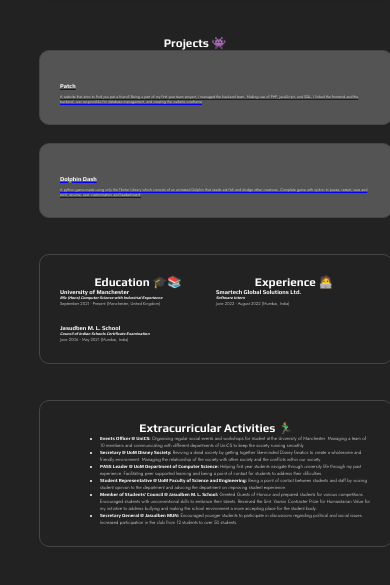
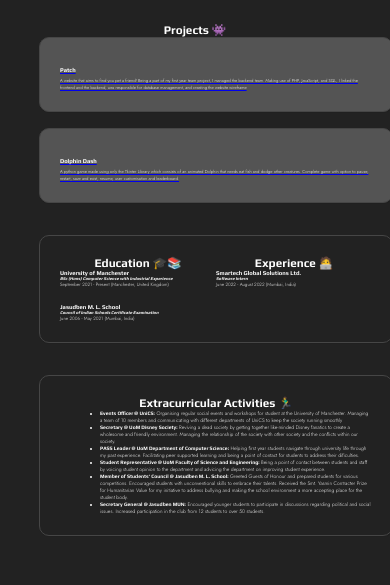
Before and after one commit to DhrishajG/dhrishajg.github.io, a plain HTML site: page index.html in a window 390 px wide. Shown: the part 287-872 px from the top of the page. Drawn offline with Linux system fonts and the light colour scheme.

Commit message:
trying to make it more responsive

```diff
--- a/index.html
+++ b/index.html
@@ -49,14 +49,14 @@
         <a href="https://github.com/DhrishajG/Patch">
           <div class="block-big normal-text project-block">
             <span class="heading" style="text-align:center;font-size:1.5vw;">Patch</span>
-            <p class="normal-text" style="font-size:1vw;">A website that aims to find you pet a friend! Being a part of my first year team project, I managed the backend team. Making use of PHP, JavaScript, and SQL, I linked the frontend and the backend, was responsible for database management, and creating the website wireframe</p>
+            <p class="normal-text" style="font-size:1.1vw;">A website that aims to find you pet a friend! Being a part of my first year team project, I managed the backend team. Making use of PHP, JavaScript, and SQL, I linked the frontend and the backend, was responsible for database management, and creating the website wireframe</p>
           </div>
         </a>
         <br>
         <a href="https://github.com/DhrishajG/DolphinDash">
           <div class="block-big normal-text project-block">
             <span class="heading" style="text-align:center;font-size:1.5vw;">Dolphin Dash</span>
-            <p class="normal-text" style="font-size:1vw;">A python game made using only the Tkinter Library which consists of an animated Dolphin that needs eat fish and dodge other creatures. Complete game with option to pause, restart, save and exist, resume, user customisation and leaderboard.</p>
+            <p class="normal-text" style="font-size:1.1vw;">A python game made using only the Tkinter Library which consists of an animated Dolphin that needs eat fish and dodge other creatures. Complete game with option to pause, restart, save and exist, resume, user customisation and leaderboard.</p>
           </div>
         </a>
         </table>
@@ -66,18 +66,18 @@
           <div class="column">
             <p class="heading" style="text-align:center; font-size: 3vw;">Education 🎓📚</p>
             <p class="heading" style="font-size:1.5vw;">University of Manchester</p>
-            <p class="heading" style="font-size:1vw; font-style: italic;">BSc (Hons) Computer Science with Industrial Experience</p>
-            <p class="normal-text" style="font-size: 1.1vw;">September 2021 - Present (Manchester, United Kingdom)</p>
+            <p class="heading" style="font-size:1.1vw; font-style: italic;">BSc (Hons) Computer Science with Industrial Experience</p>
+            <p class="normal-text" style="font-size: 1.2vw;">September 2021 - Present (Manchester, United Kingdom)</p>
             <br>
             <p class="heading" style="font-size:1.5vw;">Jasudben M. L. School</p>
-            <p class="heading" style="font-size:1vw; font-style: italic;">Council of Indian Schools Certificate Examination</p>
-            <p class="normal-text" style="font-size: 1.1vw;">June 2006 - May 2021 (Mumbai, India)</p>
+            <p class="heading" style="font-size:1.1vw; font-style: italic;">Council of Indian Schools Certificate Examination</p>
+            <p class="normal-text" style="font-size: 1.2vw;">June 2006 - May 2021 (Mumbai, India)</p>
           </div>
           <div class="column">
             <p class="heading" style="text-align:center; font-size: 3vw;">Experience 🧑‍💻</p>
             <p class="heading" style="font-size:1.5vw;">Smartech Global Solutions Ltd.</p>
-            <p class="heading" style="font-size:1vw; font-style: italic;">Software Intern</p>
-            <p class="normal-text" style="font-size: 1.1vw;">June 2022 - August 2022 (Mumbai, India)</p>
+            <p class="heading" style="font-size:1.1vw; font-style: italic;">Software Intern</p>
+            <p class="normal-text" style="font-size: 1.2vw;">June 2022 - August 2022 (Mumbai, India)</p>
           </div>
         </section>
         <br>
@@ -85,7 +85,7 @@
         <section class = "block-big columns">
           <div class="column">
             <p class="heading" style="text-align:center; font-size: 3vw;">Extracurricular Activities 🏃‍♂️</p>
-            <ul class="normal-text" style="font-size:1.2vw;">
+            <ul class="normal-text" style="font-size:1.3vw;">
               <li><span class="heading">Events Officer @ UniCS:</span> Organising regular social events and workshops for student at the University of Manchester. Managing a team of 10 members and communicating with different departments of UniCS to keep the society running smoothly</li>
               <li><span class="heading">Secretary @ UoM Disney Society:</span> Reviving a dead society by getting together like-minded Disney fanatics to create a wholesome and friendly environment. Managing the relationship of the society with other society and the conflicts within our society.</li>
               <li><span class="heading">PASS Leader @ UoM Department of Computer Science:</span> Helping first year students navigate through university life through my past experience. Facilitating peer supported learning and being a point of contact for students to address their dificulties.</li>
--- a/style.css
+++ b/style.css
@@ -5,6 +5,7 @@ body{
   margin-right: 10%;
   margin-top: 5%;
   box-sizing: border-box;
+  font-size: calc(0.6em + 1vw);
 }
 
 .normal-text{
```
